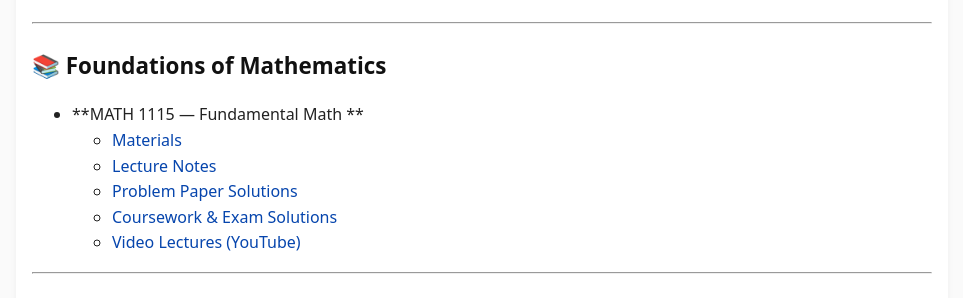
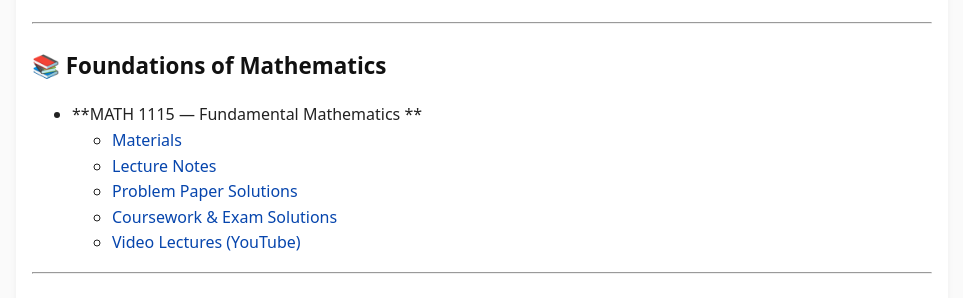
Before and after one commit to SaleemKamaludin/SaleemKamaludin.github.io, a Jekyll site: the page built from courses.md, in a window 1280 px wide. Shown: the part 818-1116 px from the top of the page, without its empty margins (158-1121 px from the left). Built offline with Jekyll 4.4.1, drawn with Linux system fonts in a browser that asks for light colours.

Commit message:
Update courses.md

```diff
--- a/courses.md
+++ b/courses.md
@@ -34,7 +34,7 @@ Here you'll find organized links to course notes and resources. This hub will ex
 
 ## 📚 Foundations of Mathematics
 
-- **MATH 1115 — Fundamental Math **
+- **MATH 1115 — Fundamental Mathematics **
   - [Materials]({{ '/courses/math-1115/' | relative_url }})
   - [Lecture Notes]({{ '/courses/math-1115/lecture-notes/' | relative_url }})
   - [Problem Paper Solutions]({{ '/courses/math-1115/problem-paper-solutions/' | relative_url }})
```
